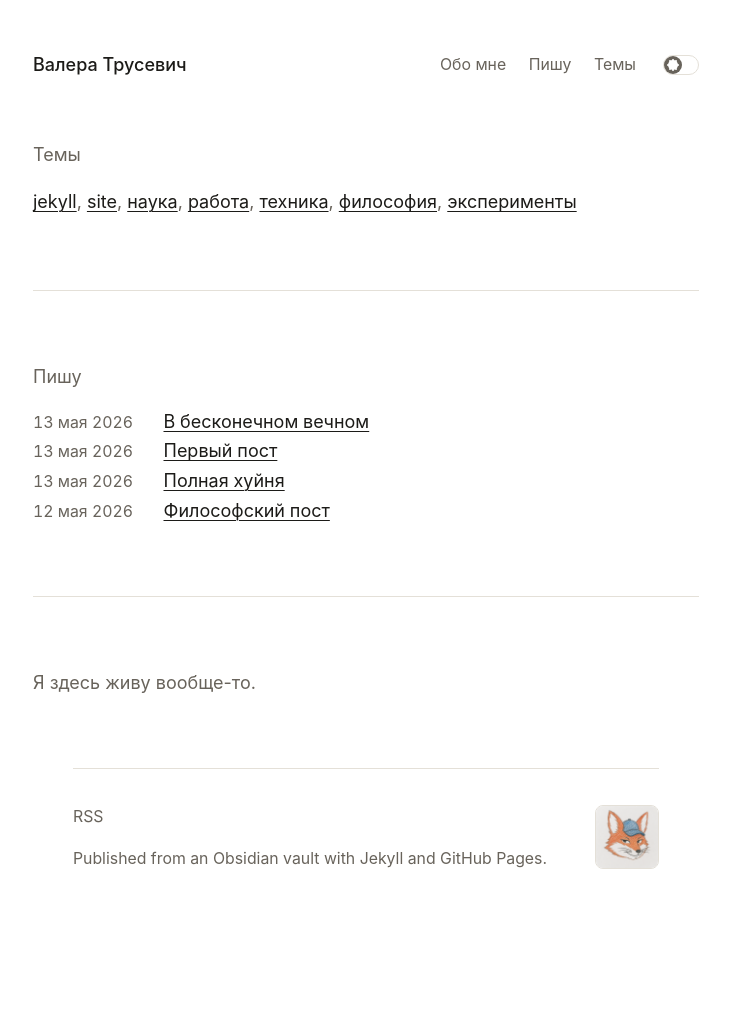
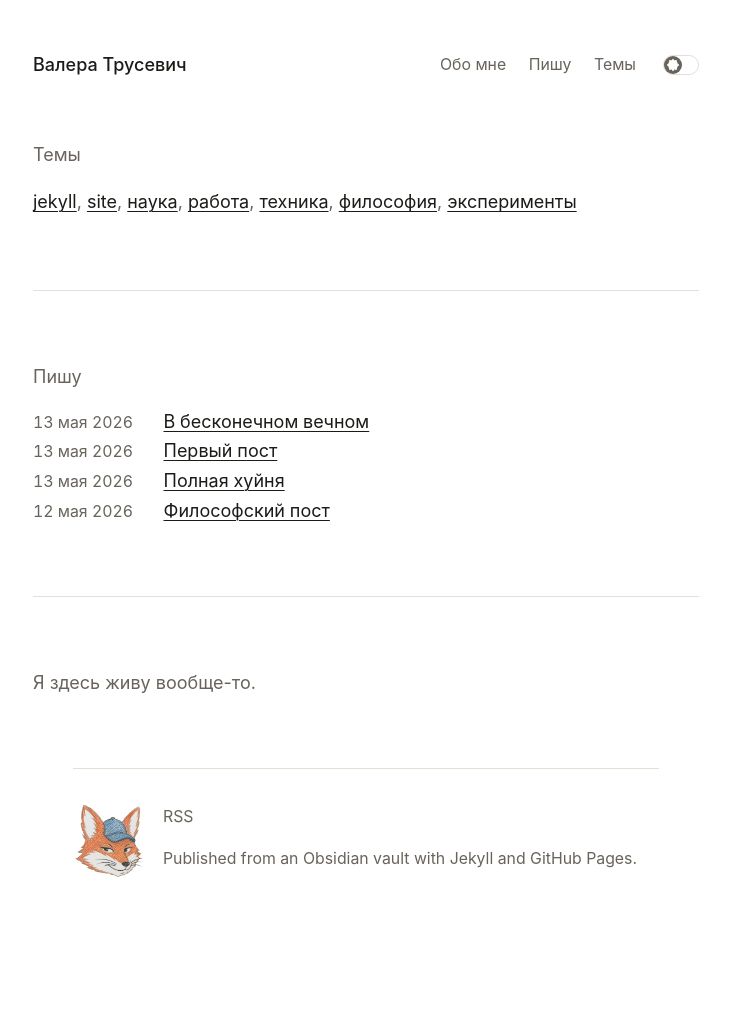
Before and after one commit to truetnoth/personal, a Jekyll site: the page built from index.md, in a window 1280 px wide. Shown: the whole page, without its empty margins (274-1004 px from the left). Built offline with Jekyll 4.4.1, drawn with Linux system fonts in a browser that asks for light colours.

Commit message:
Replace site logo asset

```diff
--- a/_includes/footer.html
+++ b/_includes/footer.html
@@ -1,13 +1,13 @@
 <footer class="site-footer">
   <div class="footer-rule">
     <div class="footer-inner">
+      <a class="footer-logo plain" href="{{ '/' | relative_url }}" aria-label="{{ site.title | escape }}">
+        <img src="{{ '/assets/images/logo.webp' | relative_url }}" alt="" width="72" height="72" loading="lazy" decoding="async">
+      </a>
       <div>
         <p><a class="muted plain font-ui" href="{{ '/feed.xml' | relative_url }}">RSS</a></p>
         <p class="muted">Published from an Obsidian vault with Jekyll and GitHub Pages.</p>
       </div>
-      <a class="footer-logo plain" href="{{ '/' | relative_url }}" aria-label="{{ site.title | escape }}">
-        <img src="{{ '/assets/images/logo.png' | relative_url }}" alt="" width="64" height="64" loading="lazy" decoding="async">
-      </a>
     </div>
   </div>
 </footer>
--- a/assets/css/main.css
+++ b/assets/css/main.css
@@ -416,19 +416,15 @@
 .footer-inner {
   display: flex;
   align-items: flex-start;
-  justify-content: space-between;
-  gap: 2rem;
+  gap: 1rem;
 }
 
 .footer-logo {
   display: block;
   flex: 0 0 auto;
-  width: 64px;
-  height: 64px;
+  width: 72px;
+  height: 72px;
   overflow: hidden;
-  border: 1px solid var(--line);
-  border-radius: 8px;
-  background: #fff;
 }
 
 .footer-logo img {
@@ -485,5 +481,6 @@
 
   .footer-inner {
     align-items: flex-start;
+    gap: 0.85rem;
   }
 }
```
Also changed, not shown: assets/images/favicon.png, assets/images/logo.png (deleted), assets/images/logo.webp (added).
